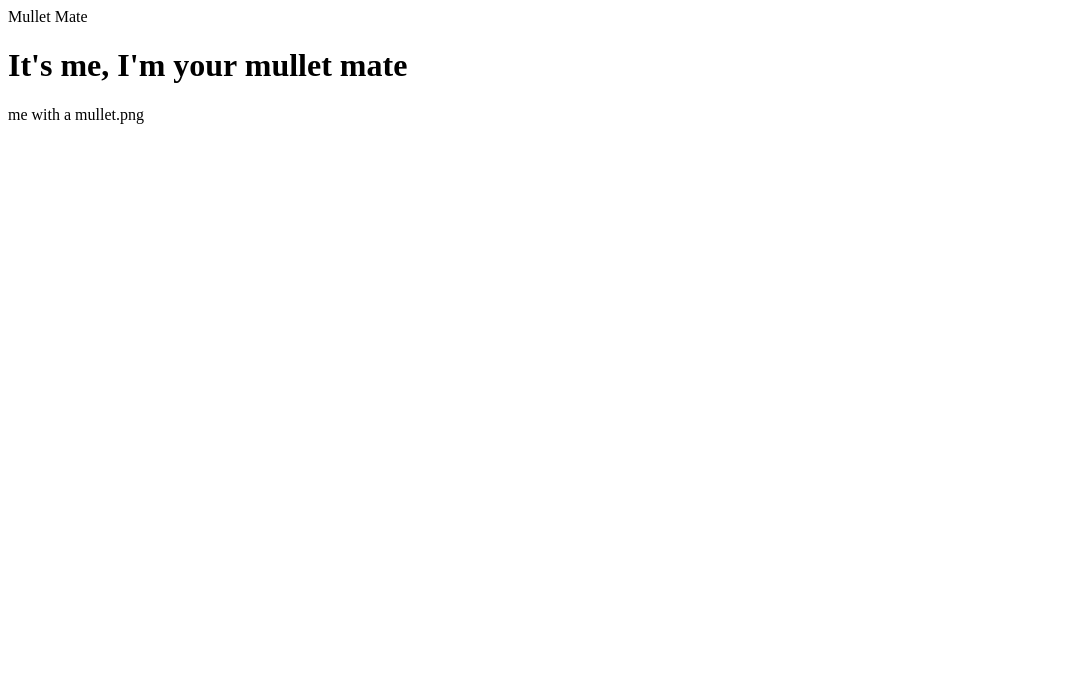
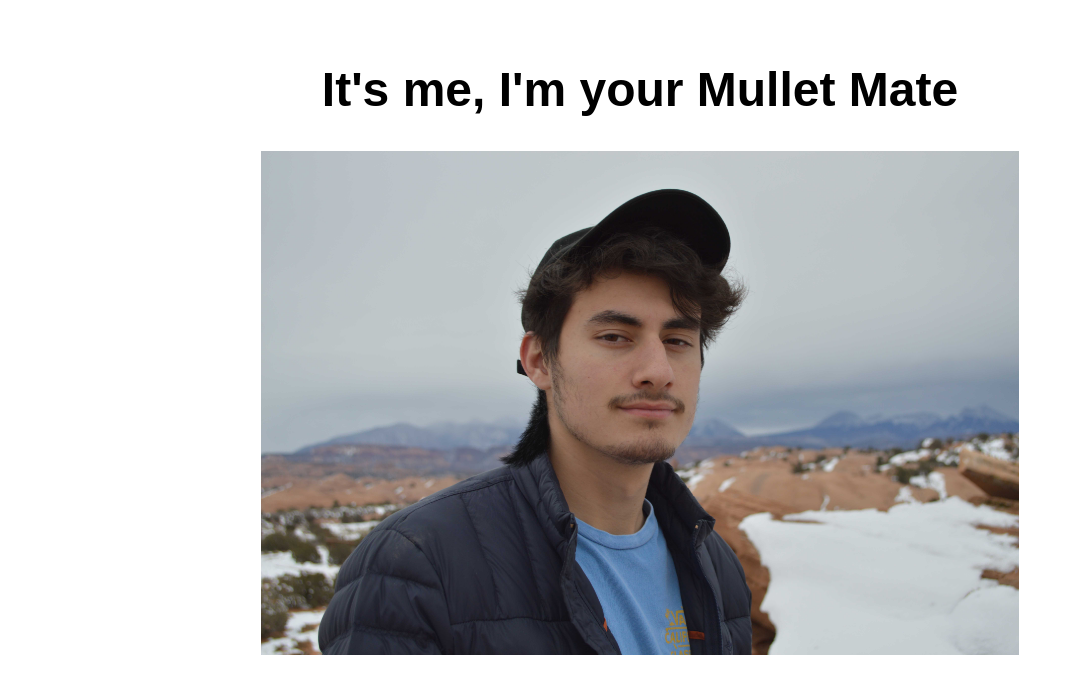
Before and after one commit to rubenvill/MulletMate, a plain HTML site: page index.html in a window 1280 px wide. Shown: the whole page, without its empty margins (0-1074 px from the left). Drawn offline with Linux system fonts and the light colour scheme.

Commit message:
website update 2

```diff
--- /dev/null
+++ b/index.css
@@ -0,0 +1,7 @@
+img {
+    padding: 0
+    display: block;
+    margin 0 auto;
+    max-height: 60%;
+    max-width: 60%;
+}
--- a/index.html
+++ b/index.html
@@ -1,12 +1,18 @@
 <!DOCTYPE html>
 <html>
-<head>
-  Mullet Mate
-</head>
+    <head><meta charset="UTF-8"></head>
+    <title>help</title>
+    <link href="index.css" rel="stylesheet" type="text/css">
 <body>
-  <h1>It's me, I'm your mullet mate</h1>
+  <br><br><br>
+<center>
+    <font face="arial" size="40">
+        <b>It's me, I'm your Mullet Mate</b>
+    </font>
+<br><br>
     <p>
-      <img>me with a mullet.png</img>
+      <img src="\images\2018.jpg"></img>
     </p>
-</body>
+    </center>
+    </body>
 </html>
```
Also changed, not shown: images/2018.jpg (added), images/test/flag.jpg (added), 1 other file.
